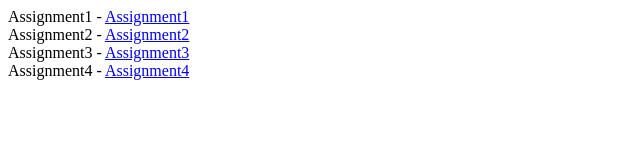
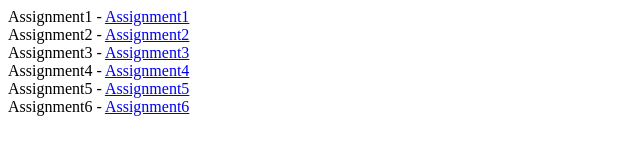
Before and after one commit to AdityaSaraswat0007/Full-Stack_GLA, a plain HTML site: page Assignment4.html in a window 1280 px wide. Shown: the whole page, without its empty margins (0-640 px from the left). Drawn offline with Linux system fonts and the light colour scheme.

Commit message:
list updated

```diff
--- a/Assignment4.html
+++ b/Assignment4.html
@@ -11,5 +11,7 @@
     Assignment2 - <a href="./Assignment2.html">Assignment2</a><br />
     Assignment3 - <a href="./Index.html">Assignment3</a><br />
     Assignment4 - <a href="./Assignment4.html">Assignment4</a><br />
+    Assignment5 - <a href="./Assignment5/index.html">Assignment5</a><br />
+    Assignment6 - <a href="./Page/Assignment6.html">Assignment6</a><br />
   </body>
 </html>
```
